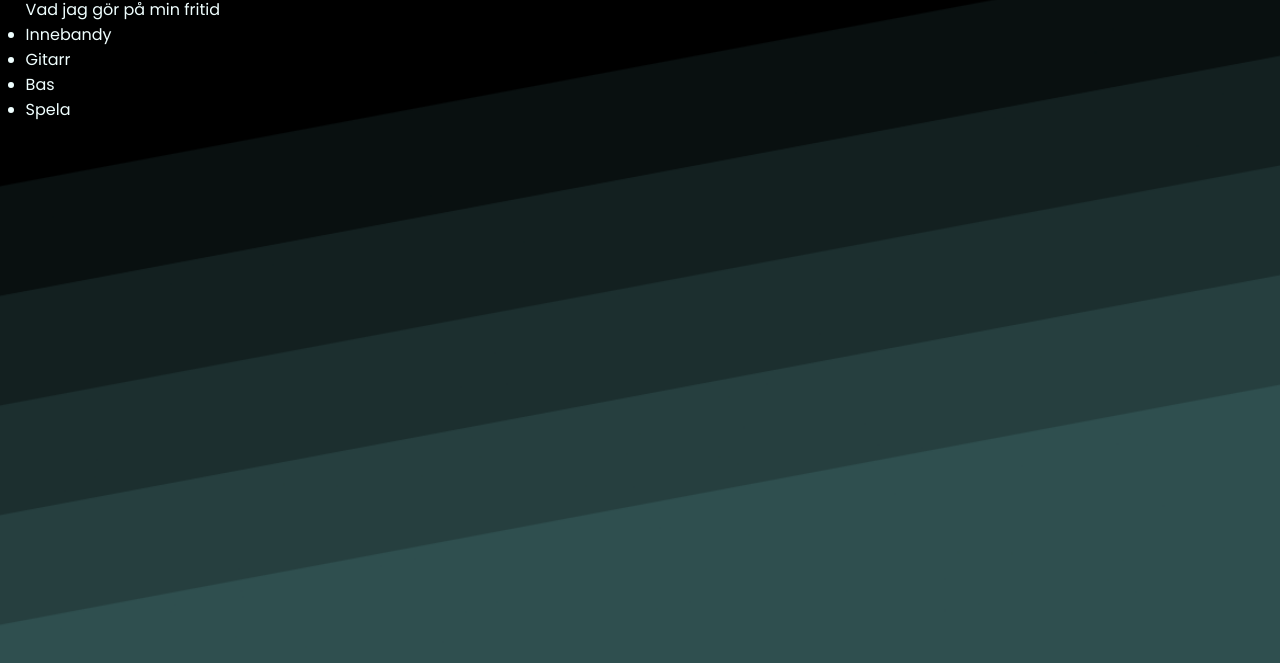
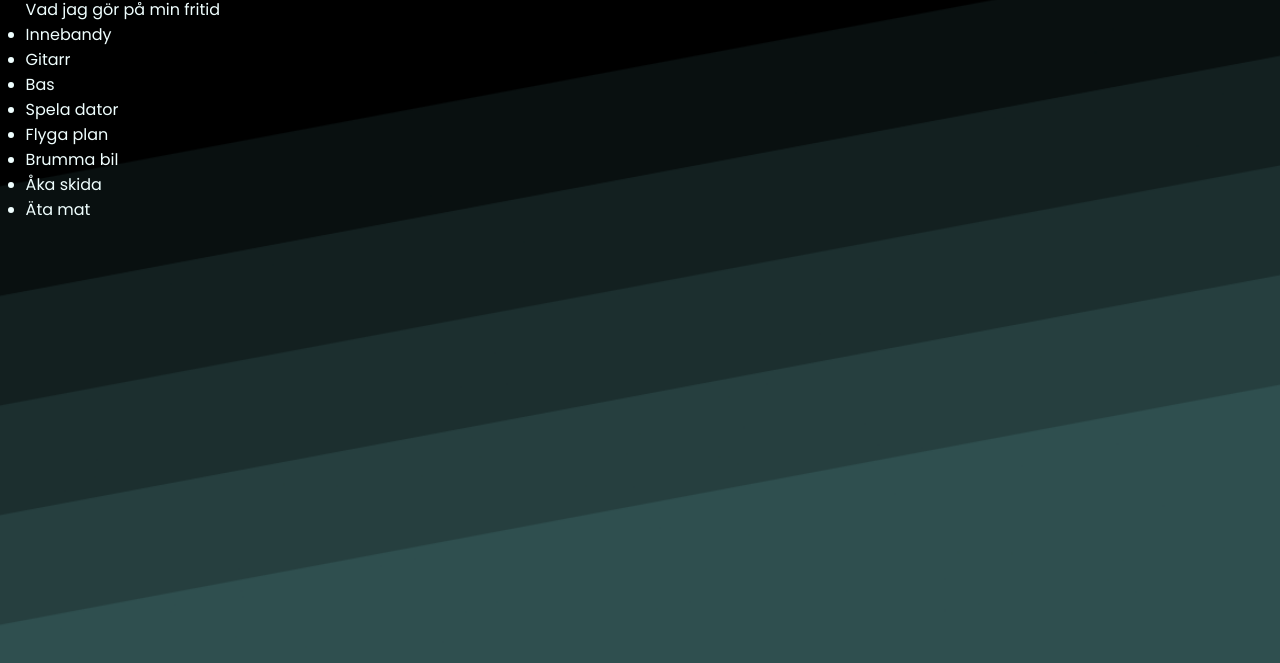
Before and after one commit to Melgurt/Om-Mig-Sida, a plain HTML site: page ommig.html in a window 1280 px wide. Shown: the part 153-816 px from the top of the page. Drawn offline with Linux system fonts and the light colour scheme.

Commit message:
Finished Product

```diff
--- a/ommig.html
+++ b/ommig.html
@@ -23,7 +23,11 @@
             <li>Innebandy</li>
             <li>Gitarr</li>
             <li>Bas</li>
-            <li>Spela</li>
+            <li>Spela dator</li>
+            <li>Flyga plan</li>
+            <li>Brumma bil</li>
+            <li>Åka skida</li>
+            <li>Äta mat</li>
         </ul>
     </div>
 </body>
--- a/style.css
+++ b/style.css
@@ -3,6 +3,7 @@
 .mainpage {
     display: flex;
     align-items: center;
+    justify-content: center;
 }
 
 img.landscape {
```
